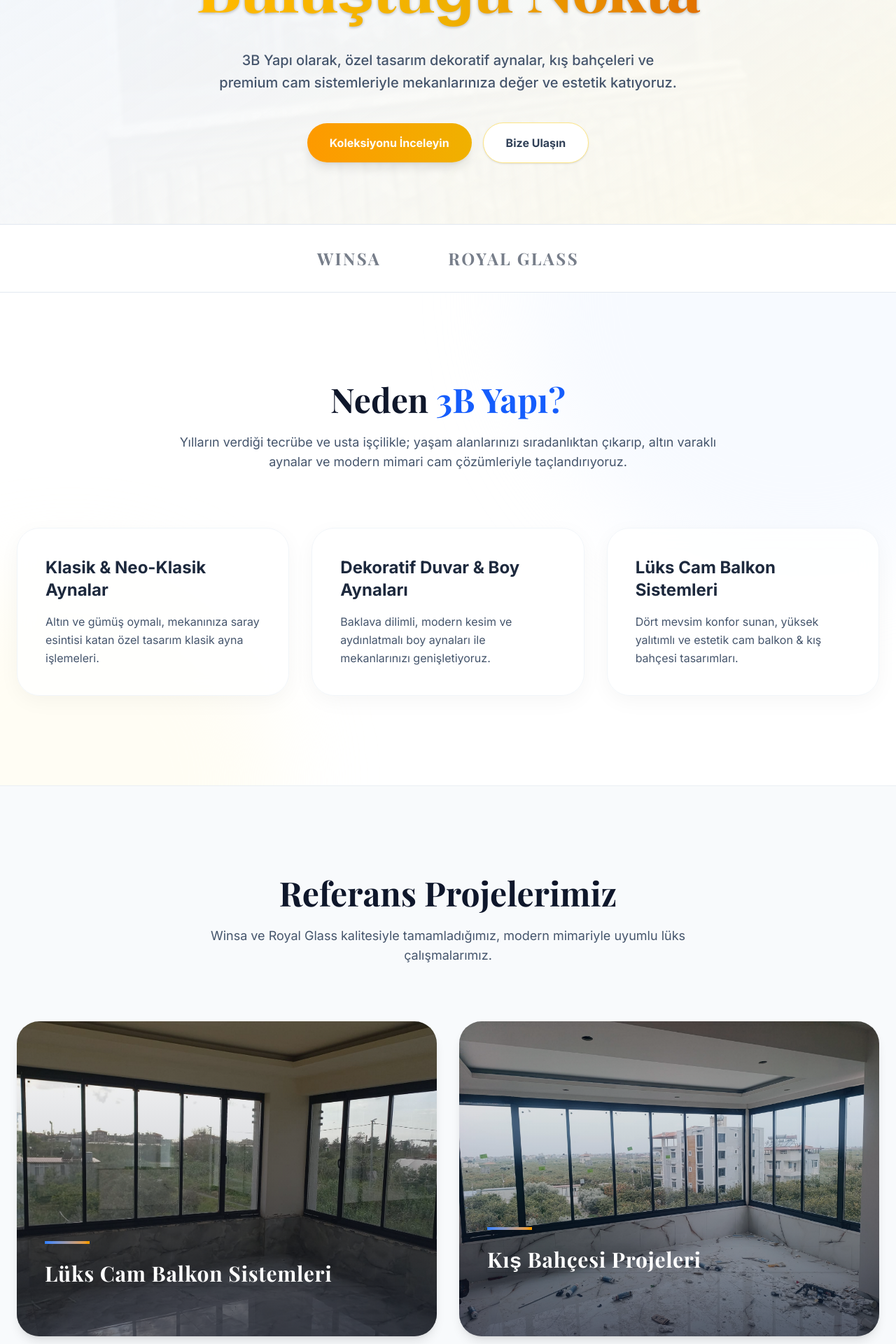
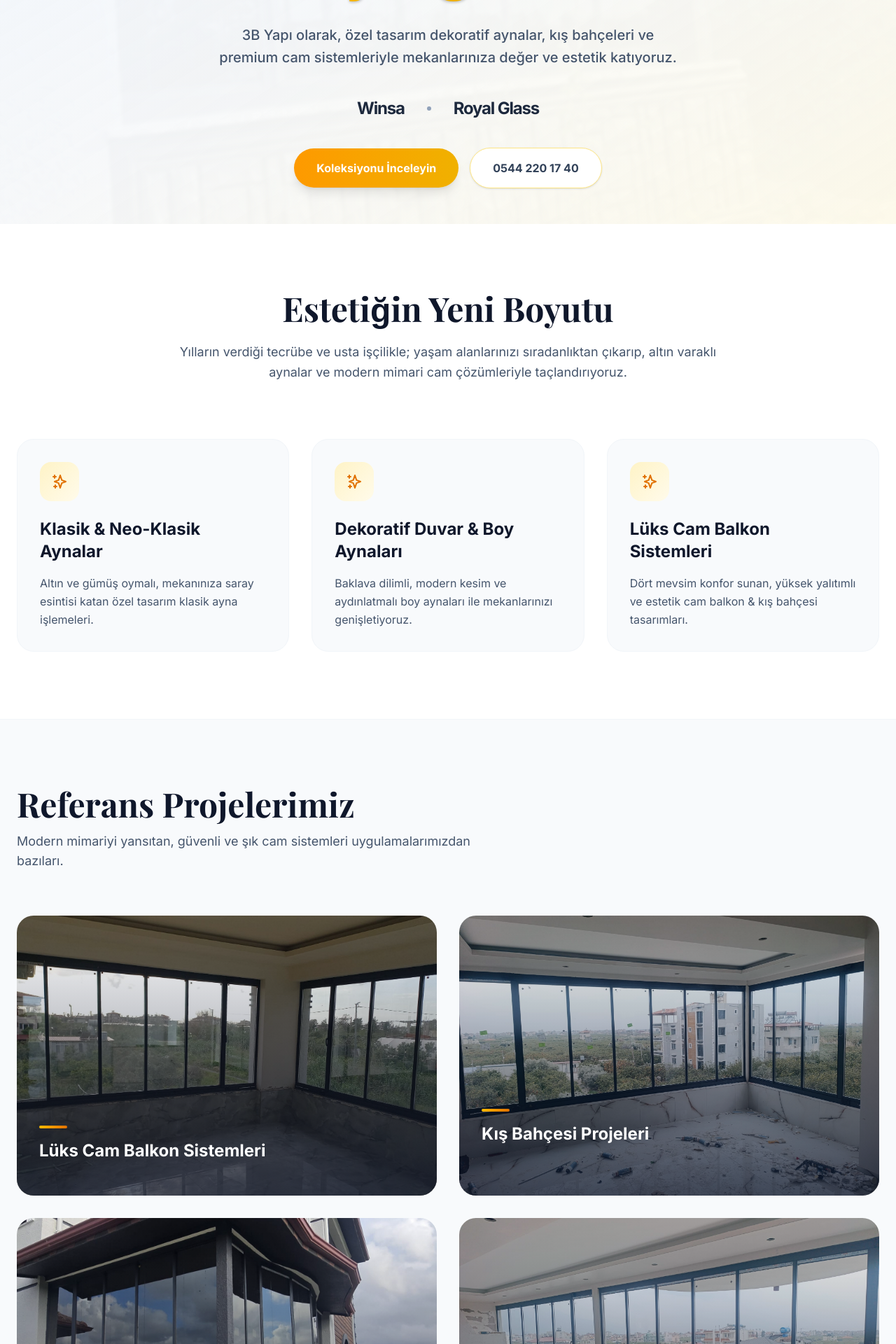
Before and after one commit to cenas1905/3b-yap-i, a Next.js app: page / in a window 1280 px wide. Shown: the part 480-2400 px from the top of the page at 70% size. Built offline with nearby package versions, Linux system fonts and the light colour scheme; a web font is replaced by a local one.

Commit message:
Fix navbar colors, anchor links, phone number, and add winsa/royal glass texts

```diff
--- a/app/page.tsx
+++ b/app/page.tsx
@@ -58,79 +58,76 @@ export default function Home() {
             >
               {siteData.heroSubtitle}
             </motion.p>
+
+            {/* Logos */}
+            <motion.div
+              initial="hidden" animate="visible" variants={fadeInUp} transition={{ delay: 0.3 }}
+              className="flex justify-center items-center gap-8 mb-10 opacity-70"
+            >
+              <div className="text-2xl font-bold text-slate-800 tracking-tighter">Winsa</div>
+              <div className="w-1.5 h-1.5 rounded-full bg-slate-400"></div>
+              <div className="text-2xl font-bold text-slate-800 tracking-tighter">Royal Glass</div>
+            </motion.div>
+
             <motion.div
               initial="hidden" animate="visible" variants={fadeInUp} transition={{ delay: 0.4 }}
               className="flex flex-col sm:flex-row gap-4 justify-center items-center"
             >
-              <a href="#projeler" className="px-8 py-4 bg-gradient-to-r from-amber-500 to-yellow-500 hover:from-yellow-500 hover:to-amber-400 text-white font-bold rounded-full transition-all shadow-lg hover:shadow-amber-500/30 hover:scale-105">
+              <a href="#koleksiyon" className="px-8 py-4 bg-gradient-to-r from-amber-500 to-yellow-500 hover:from-yellow-500 hover:to-amber-400 text-white font-bold rounded-full transition-all shadow-lg hover:shadow-amber-500/30 hover:scale-105">
                 Koleksiyonu İnceleyin
               </a>
-              <a href="#iletisim" className="px-8 py-4 bg-white hover:bg-slate-100 border border-amber-200 text-slate-700 font-bold rounded-full transition-all hover:scale-105 shadow-sm">
-                Bize Ulaşın
+              <a href="tel:05442201740" className="px-8 py-4 bg-white hover:bg-slate-100 border border-amber-200 text-slate-700 font-bold rounded-full transition-all hover:scale-105 shadow-sm flex items-center gap-2">
+                <span>0544 220 17 40</span>
               </a>
             </motion.div>
           </div>
         </section>
 
-        {/* Brand Bar */}
-        <motion.div
-          initial={{ opacity: 0 }} whileInView={{ opacity: 1 }} viewport={{ once: true }}
-          className="border-y border-slate-200 bg-white py-8 shadow-sm"
-        >
-          <div className="container mx-auto px-6 flex flex-wrap justify-center gap-12 md:gap-24 opacity-60 hover:opacity-100 transition-all duration-500">
-            <motion.h3 whileHover={{ scale: 1.1 }} className="font-display text-2xl font-bold tracking-widest uppercase text-slate-800 cursor-default">WINSA</motion.h3>
-            <motion.h3 whileHover={{ scale: 1.1 }} className="font-display text-2xl font-bold tracking-widest uppercase text-slate-800 cursor-default">ROYAL GLASS</motion.h3>
-          </div>
-        </motion.div>
-
-        {/* Services / About */}
-        <section className="relative py-32 bg-white overflow-hidden">
-          <div className="absolute top-0 right-0 w-[800px] h-[800px] bg-blue-50/50 rounded-full blur-3xl -translate-y-1/2 translate-x-1/3"></div>
-          <div className="absolute bottom-0 left-0 w-[600px] h-[600px] bg-amber-50/50 rounded-full blur-3xl translate-y-1/2 -translate-x-1/3"></div>
-
-          <div className="relative container mx-auto px-6 z-10">
-            <motion.div
-              initial="hidden" whileInView="visible" viewport={{ once: true, margin: "-100px" }} variants={fadeInUp}
-              className="text-center max-w-3xl mx-auto mb-20"
-            >
-              <h2 className="font-display text-4xl md:text-5xl font-bold mb-6 text-slate-900">Neden <span className="text-blue-600">3B Yapı?</span></h2>
-              <p className="text-slate-600 text-lg">{siteData.aboutText || "Yılların verdiği tecrübe, sektörün lider markaları ve her detayı kusursuz düşünülmüş mimari cam sistemleriyle fark yaratıyoruz."}</p>
-            </motion.div>
-            <motion.div
-              variants={staggerContainer} initial="hidden" whileInView="visible" viewport={{ once: true, margin: "-50px" }}
-              className="grid md:grid-cols-3 gap-8"
-            >
-              {/* Service Cards */}
-              {siteData.services.map((service: any, i: number) => (
-                <motion.div
-                  variants={fadeInUp}
-                  key={i}
-                  className="p-10 rounded-[2rem] bg-white/80 backdrop-blur-md border border-slate-100 shadow-[0_8px_30px_rgb(0,0,0,0.04)] hover:shadow-[0_8px_40px_rgb(37,99,235,0.08)] hover:-translate-y-2 hover:border-blue-100 transition-all duration-500 group cursor-default relative overflow-hidden"
-                >
-                  <div className="absolute top-0 right-0 w-32 h-32 bg-gradient-to-br from-blue-100 to-amber-100 rounded-full blur-2xl opacity-0 group-hover:opacity-100 transition-opacity duration-500"></div>
-                  <h3 className="relative text-2xl font-bold text-slate-800 mb-4 group-hover:text-blue-600 transition-colors z-10">{service.title}</h3>
-                  <p className="relative text-slate-600 leading-relaxed z-10">{service.desc}</p>
-                </motion.div>
-              ))}
-            </motion.div>
-          </div>
-        </section>
-
-        {/* Projects */}
-        <section id="projeler" className="py-32 bg-slate-50 border-t border-slate-200/60 overflow-hidden relative">
-          <div className="absolute inset-0 bg-[radial-gradient(ellipse_at_top_left,_var(--tw-gradient-stops))] from-blue-50/40 via-transparent to-transparent"></div>
-
-          <div className="container relative z-10 mx-auto px-6">
+        {/* Features / Services Grid */}
+        <section id="koleksiyon" className="py-24 bg-white relative">
+          <div className="container mx-auto px-6">
             <motion.div
               initial="hidden" whileInView="visible" viewport={{ once: true }} variants={fadeInUp}
               className="text-center max-w-3xl mx-auto mb-20"
             >
-              <h2 className="font-display text-4xl md:text-5xl font-bold mb-6 text-slate-900">Referans Projelerimiz</h2>
-              <p className="text-slate-600 text-lg">Winsa ve Royal Glass kalitesiyle tamamladığımız, modern mimariyle uyumlu lüks çalışmalarımız.</p>
+              <h2 className="font-display text-4xl md:text-5xl font-bold mb-6 text-slate-900">Estetiğin Yeni Boyutu</h2>
+              <p className="text-slate-600 text-lg leading-relaxed">{siteData.aboutText}</p>
             </motion.div>
 
+            <div className="grid grid-cols-1 md:grid-cols-3 gap-8">
+              {siteData.services.map((service: any, i: number) => (
+                <motion.div
+                  key={i}
+                  initial="hidden" whileInView="visible" viewport={{ once: true }} variants={fadeInUp} transition={{ delay: i * 0.2 }}
+                  className="group p-8 rounded-3xl bg-slate-50 border border-slate-100 hover:bg-white hover:shadow-xl hover:shadow-slate-200/50 transition-all duration-300"
+                >
+                  <div className="w-14 h-14 rounded-2xl bg-gradient-to-br from-amber-100 to-amber-50 flex items-center justify-center mb-6 text-amber-600 group-hover:scale-110 transition-transform">
+                    <svg className="w-6 h-6" fill="none" viewBox="0 0 24 24" stroke="currentColor">
+                      <path strokeLinecap="round" strokeLinejoin="round" strokeWidth={2} d="M5 3v4M3 5h4M6 17v4m-2-2h4m5-16l2.286 6.857L21 12l-5.714 2.143L13 21l-2.286-6.857L5 12l5.714-2.143L13 3z" />
+                    </svg>
+                  </div>
+                  <h3 className="text-2xl font-bold mb-4 text-slate-900 group-hover:text-amber-600 transition-colors">{service.title}</h3>
+                  <p className="text-slate-600 leading-relaxed">{service.desc}</p>
+                </motion.div>
+              ))}
+            </div>
+          </div>
+        </section>
+
+        {/* Project Showcase */}
+        <section id="projeler" className="py-24 bg-slate-50 border-t border-slate-100">
+          <div className="container mx-auto px-6">
             <motion.div
-              variants={staggerContainer} initial="hidden" whileInView="visible" viewport={{ once: true, margin: "-100px" }}
+              initial="hidden" whileInView="visible" viewport={{ once: true }} variants={fadeInUp}
+              className="mb-16 flex flex-col md:flex-row md:items-end justify-between gap-6"
+            >
+              <div>
+                <h2 className="font-display text-4xl md:text-5xl font-bold mb-4 text-slate-900">Referans Projelerimiz</h2>
+                <p className="text-slate-600 text-lg max-w-2xl">Modern mimariyi yansıtan, güvenli ve şık cam sistemleri uygulamalarımızdan bazıları.</p>
+              </div>
+            </motion.div>
+
+            <div
               className="grid grid-cols-1 md:grid-cols-2 gap-8"
             >
               {[
@@ -141,25 +138,27 @@ export default function Home() {
               ].map((project, i) => (
                 <motion.div
                   variants={fadeInUp}
+                  initial="hidden" whileInView="visible" viewport={{ once: true }} transition={{ delay: i * 0.1 }}
                   key={i}
-                  className="group relative h-[450px] overflow-hidden rounded-[2rem] bg-slate-200 shadow-lg hover:shadow-2xl hover:shadow-blue-900/20 transition-all duration-700 cursor-pointer"
+                  className="group relative h-[400px] rounded-3xl overflow-hidden cursor-pointer"
                 >
-                  <div className="absolute inset-0 bg-gradient-to-t from-slate-900 via-slate-900/30 to-transparent opacity-60 z-10 transition-opacity duration-700 group-hover:opacity-80"></div>
-                  <img src={project.img} alt={project.title} className="w-full h-full object-cover group-hover:scale-105 transition-transform duration-1000 ease-out" />
-                  <div className="absolute bottom-10 left-10 right-10 z-20">
-                    <div className="w-16 h-1 bg-gradient-to-r from-blue-500 to-amber-500 mb-6 transform origin-left group-hover:scale-x-150 transition-transform duration-700 ease-out"></div>
-                    <h4 className="text-white font-display text-3xl font-bold mb-3 shadow-sm tracking-wide">{project.title}</h4>
-                    <p className="text-blue-100/90 text-sm opacity-0 -translate-y-4 group-hover:translate-y-0 group-hover:opacity-100 transition-all duration-500 font-medium tracking-wide">{project.desc}</p>
+                  <img src={project.img} alt={project.title} className="w-full h-full object-cover transition-transform duration-700 group-hover:scale-105" />
+                  <div className="absolute inset-0 bg-gradient-to-t from-slate-900/90 via-slate-900/40 to-transparent opacity-80 group-hover:opacity-90 transition-opacity"></div>
+                  <div className="absolute bottom-0 left-0 p-8 w-full translate-y-4 group-hover:translate-y-0 transition-transform duration-300">
+                    <div className="w-10 h-1 bg-gradient-to-r from-amber-400 to-amber-600 mb-4 rounded-full"></div>
+                    <h3 className="text-2xl font-bold text-white mb-2">{project.title}</h3>
+                    <p className="text-slate-200 opacity-0 group-hover:opacity-100 transition-opacity duration-300 delay-100">{project.desc}</p>
                   </div>
                 </motion.div>
               ))}
-            </motion.div>
+            </div>
 
             <motion.div
               initial={{ opacity: 0, y: 20 }} whileInView={{ opacity: 1, y: 0 }} viewport={{ once: true }} transition={{ delay: 0.5 }}
               className="text-center mt-20"
             >
-              <a href="https://www.instagram.com/winsa3byapi" target="_blank" rel="noopener noreferrer" className="inline-flex items-center gap-3 px-10 py-5 bg-gradient-to-r from-slate-900 to-slate-800 hover:from-blue-600 hover:to-blue-700 text-white font-bold rounded-full transition-all shadow-[0_8px_30px_rgb(0,0,0,0.12)] hover:shadow-blue-500/30 hover:scale-105">
+              <a href="https://www.instagram.com/winsa3byapi?utm_source=ig_web_button_share_sheet&igsh=ZDNlZDc0MzIxNw==" target="_blank" rel="noopener noreferrer" className="inline-flex items-center gap-3 px-10 py-5 bg-gradient-to-r from-slate-900 to-slate-800 hover:from-amber-600 hover:to-yellow-500 text-white font-bold rounded-full transition-all shadow-[0_8px_30px_rgb(0,0,0,0.12)] hover:shadow-amber-500/30 hover:scale-105">
+                <svg className="w-6 h-6" fill="currentColor" viewBox="0 0 24 24"><path d="M12 2.163c3.204 0 3.584.012 4.85.07 3.252.148 4.771 1.691 4.919 4.919.058 1.265.069 1.645.069 4.849 0 3.205-.012 3.584-.069 4.849-.149 3.225-1.664 4.771-4.919 4.919-1.266.058-1.644.07-4.85.07-3.204 0-3.584-.012-4.849-.07-3.26-.149-4.771-1.699-4.919-4.92-.058-1.265-.07-1.644-.07-4.849 0-3.204.013-3.583.07-4.849.149-3.227 1.664-4.771 4.919-4.919 1.266-.057 1.645-.069 4.849-.069zM12 0C8.741 0 8.333.014 7.053.072 2.695.272.273 2.69.073 7.052.014 8.333 0 8.741 0 12c0 3.259.014 3.668.072 4.948.2 4.358 2.618 6.78 6.98 6.98C8.333 23.986 8.741 24 12 24c3.259 0 3.668-.014 4.948-.072 4.354-.2 6.782-2.618 6.979-6.98.059-1.28.073-1.689.073-4.948 0-3.259-.014-3.667-.072-4.947-.196-4.354-2.617-6.78-6.979-6.98C15.668.014 15.259 0 12 0zm0 5.838a6.162 6.162 0 100 12.324 6.162 6.162 0 000-12.324zM12 16a4 4 0 110-8 4 4 0 010 8zm6.406-11.845a1.44 1.44 0 100 2.881 1.44 1.44 0 000-2.881z"/></svg>
                 Tüm Projelerimiz İçin Instagram&apos;ı Ziyaret Edin
               </a>
             </motion.div>
@@ -167,7 +166,7 @@ export default function Home() {
         </section>
 
         {/* Photo Gallery */}
-        <section className="py-24 bg-white">
+        <section id="diger" className="py-24 bg-white">
           <div className="container mx-auto px-6">
             <motion.div
               initial="hidden" whileInView="visible" viewport={{ once: true }} variants={fadeInUp}
```
Also changed, not shown: components/Navbar.tsx (+5 -5 lines).
